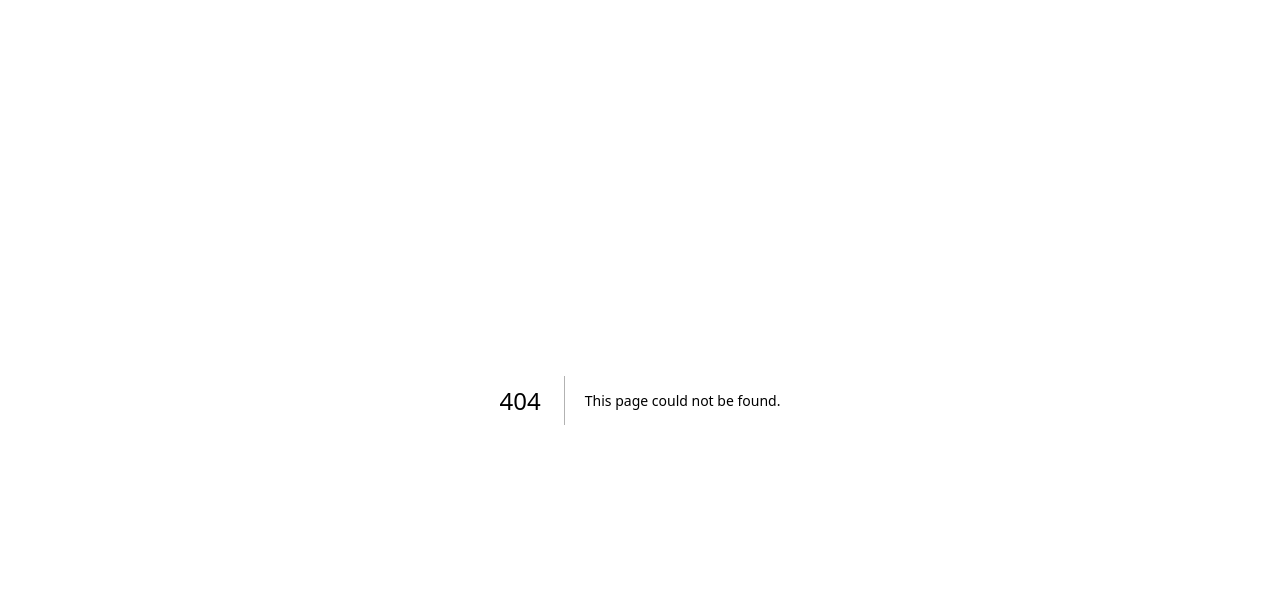
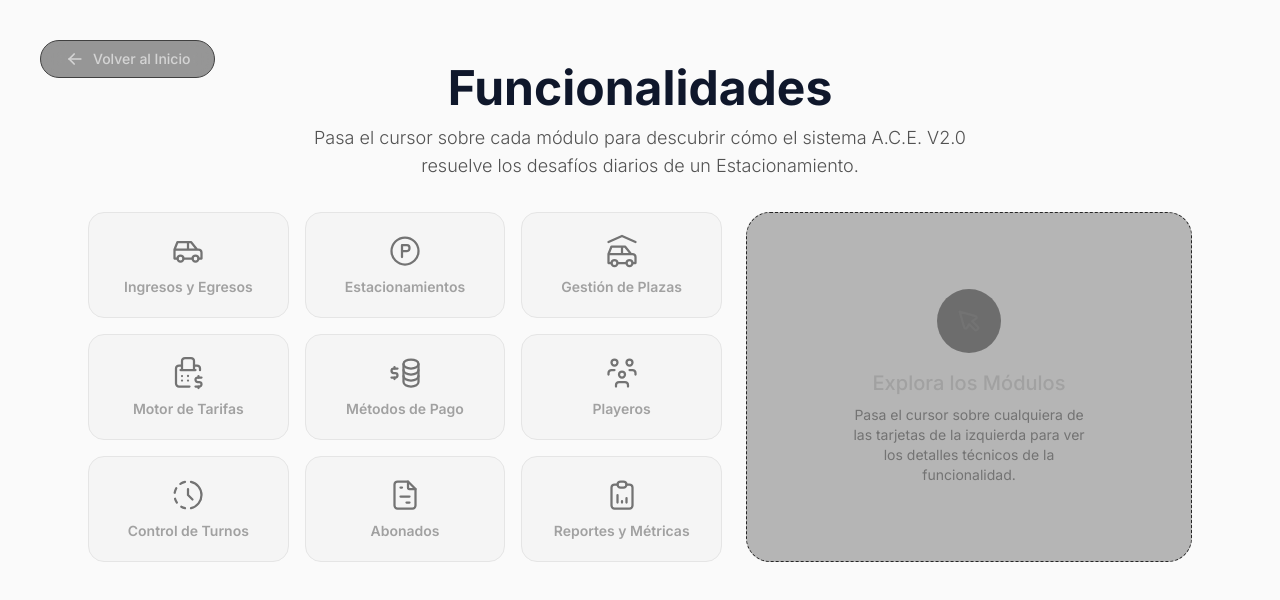
Before and after one commit to CCrisstian/EstACE-Frontend, a Next.js app: page /funcionalidades in a window 1280 px wide. Before the commit this address had no page. Shown: the top 600 px of the page. Built offline with nearby package versions, Linux system fonts and the light colour scheme.

Commit message:
nueva seccion funcionalidades

```diff
--- /dev/null
+++ b/app/funcionalidades/page.tsx
@@ -0,0 +1,216 @@
+"use client";
+
+import { useState } from "react";
+import Link from "next/link";
+import { motion, AnimatePresence } from "framer-motion";
+import {
+  IconArrowLeft,
+  IconCar,
+  IconParkingCircle,
+  IconCarGarage,
+  IconCashRegister,
+  IconBusinessplan,
+  IconUsersGroup,
+  IconHistoryToggle,
+  IconFileInvoice,
+  IconReportAnalytics,
+  IconPointer
+} from "@tabler/icons-react";
+
+// --- DATOS DE LAS FUNCIONALIDADES ---
+const funcionalidades = [
+  {
+    id: "ingresos",
+    title: "Ingresos y Egresos",
+    icon: IconCar,
+    color: "text-blue-400",
+    glow: "rgba(59,130,246,0.5)",
+    description: "Gestiona ingresos detectando patentes y abonos para asignar plazas automáticamente. El egreso calcula la estadía con reglas de tolerancia y procesa el cobro."
+  },
+  {
+    id: "estacionamientos",
+    title: "Estacionamientos",
+    icon: IconParkingCircle,
+    color: "text-blue-400",
+    glow: "rgba(59,130,246,0.5)",
+    description: "Administración multi-sucursal. Integra servicios de geocodificación para mapear ubicaciones exactas y prevenir duplicados. Permite configurar reglas de negocio complejas como horarios diferenciados por fin de semana o feriados."
+  },
+  {
+    id: "plazas",
+    title: "Gestión de Plazas",
+    icon: IconCarGarage,
+    color: "text-blue-400",
+    glow: "rgba(59,130,246,0.5)",
+    description: "Permite crear, editar y listar plazas. Calcula la disponibilidad evaluando habilitación física, ocupación transitoria y reservas de abonados, generando un dashboard con métricas por categoría en tiempo real."},
+  {
+    id: "tarifas",
+    title: "Motor de Tarifas",
+    icon: IconCashRegister,
+    color: "text-blue-400",
+    glow: "rgba(59,130,246,0.5)",
+    description: "Valida restricciones cruzadas para evitar tarifas duplicadas por sucursal, categoría de vehículo y fracción de tiempo. Sella automáticamente las fechas de vigencia para garantizar auditorías contables precisas."
+  },
+  {
+    id: "pagos",
+    title: "Métodos de Pago",
+    icon: IconBusinessplan,
+    color: "text-blue-400",
+    glow: "rgba(59,130,246,0.5)",
+    description: "Permite habilitar y auditar distintas formas de cobro por sucursal, desde efectivo tradicional hasta billeteras virtuales y tarjetas, integrando reportes de conciliación."
+  },
+  {
+    id: "playeros",
+    title: "Playeros",
+    icon: IconUsersGroup,
+    color: "text-blue-400",
+    glow: "rgba(59,130,246,0.5)",
+    description: "Control de recursos humanos. Administración del personal operativo, asignación de perfiles de acceso, control de estado y vinculación a sucursales o turnos específicos."
+  },
+  {
+    id: "turnos",
+    title: "Control de Turnos",
+    icon: IconHistoryToggle,
+    color: "text-blue-400",
+    glow: "rgba(59,130,246,0.5)",
+    description: "Auditoría operativa y de caja. Seguimiento estricto de la apertura y cierre de jornadas por operador, controlando los montos iniciales, la recaudación total acumulada y el arqueo de caja final."
+  },
+  {
+    id: "abonados",
+    title: "Abonados",
+    icon: IconFileInvoice,
+    color: "text-blue-400",
+    glow: "rgba(59,130,246,0.5)",
+    description: "Fidelización de clientes. Registro de clientes recurrentes, vinculación múltiple de vehículos por titular y gestión automatizada de pagos de abonos mensuales o quincenales con alertas de vencimiento."
+  },
+  {
+    id: "reportes",
+    title: "Reportes y Métricas",
+    icon: IconReportAnalytics,
+    color: "text-blue-400",
+    glow: "rgba(59,130,246,0.5)",
+    description: "Generación de estadísticas detalladas sobre recaudación neta, horas pico de tráfico, ocupación promedio por categoría y rendimiento del personal."
+  }
+];
+
+export default function FuncionalidadesPage() {
+  const [activeFeature, setActiveFeature] = useState<typeof funcionalidades[0] | null>(null);
+
+  return (
+    <div className="min-h-screen w-full bg-neutral-50 dark:bg-black font-sans relative pb-12">
+
+      {/* BOTÓN VOLVER */}
+      <div className="fixed top-6 left-6 md:top-10 md:left-10 z-50">
+        <Link
+          href="/"
+          className="flex items-center gap-2 px-6 py-2 rounded-full border border-neutral-700 text-neutral-300 text-sm font-medium hover:bg-white hover:text-black transition-all bg-black/40 backdrop-blur-md"
+        >
+          <IconArrowLeft size={20} />
+          <span>Volver al Inicio</span>
+        </Link>
+      </div>
+
+      {/* CABECERA*/}
+      <div className="pt-16 md:pt-16 pb-8 flex flex-col items-center justify-center w-full px-6">
+        <div className="w-full max-w-6xl text-center">
+          <h1 className="text-4xl md:text-5xl font-bold text-slate-900 dark:text-white mb-3">
+            Funcionalidades
+          </h1>
+          <p className="text-lg text-neutral-600 dark:text-neutral-400 font-light max-w-2xl mx-auto">
+            Pasa el cursor sobre cada módulo para descubrir cómo el sistema A.C.E. V2.0 resuelve los desafíos diarios de un Estacionamiento.
+          </p>
+        </div>
+      </div>
+
+      {/* CONTENEDOR PRINCIPAL */}
+      <div className="max-w-6xl mx-auto px-6 grid grid-cols-1 lg:grid-cols-12 gap-6 items-start relative">
+
+        {/* COLUMNA IZQUIERDA: GRILLA */}
+        <div className="lg:col-span-7 grid grid-cols-2 sm:grid-cols-3 gap-4">
+          {funcionalidades.map((feature) => {
+            const Icono = feature.icon;
+            const isHovered = activeFeature?.id === feature.id;
+
+            return (
+              <div
+                key={feature.id}
+                onMouseEnter={() => setActiveFeature(feature)}
+                onClick={() => setActiveFeature(feature)}
+                className={`
+                  relative overflow-hidden cursor-pointer rounded-2xl p-5 flex flex-col items-center justify-center text-center gap-2 transition-all duration-300 border
+                  ${isHovered
+                    ? "bg-white/10 border-neutral-400 dark:border-neutral-600 scale-105 shadow-2xl"
+                    : "bg-neutral-100 dark:bg-neutral-900/50 border-neutral-200 dark:border-neutral-800 hover:border-neutral-600"
+                  }
+                `}
+                style={{
+                  boxShadow: isHovered ? `0 0 20px ${feature.glow}` : 'none'
+                }}
+              >
+                <Icono
+                  size={36}
+                  stroke={1.5}
+                  className={`transition-colors duration-300 ${isHovered ? feature.color : "text-neutral-500"}`}
+                />
+                <h3 className={`text-sm font-semibold transition-colors duration-300 ${isHovered ? "text-white" : "text-neutral-400"}`}>
+                  {feature.title}
+                </h3>
+              </div>
+            );
+          })}
+        </div>
+
+        <div className="lg:col-span-5 lg:sticky lg:top-40 h-[350px] w-full">
+
+          <AnimatePresence mode="wait">
+            {activeFeature ? (
+              <motion.div
+                key={activeFeature.id}
+                initial={{ opacity: 0, y: 20, filter: "blur(4px)" }}
+                animate={{ opacity: 1, y: 0, filter: "blur(0px)" }}
+                exit={{ opacity: 0, y: -20, filter: "blur(4px)" }}
+                transition={{ duration: 0.3 }}
+                className="h-full w-full rounded-3xl border border-neutral-700 bg-neutral-900/80 backdrop-blur-xl p-6 flex flex-col justify-start relative overflow-hidden shadow-2xl"
+              >
+                <div
+                  className="absolute -top-24 -right-24 w-64 h-64 rounded-full blur-[80px] opacity-20 pointer-events-none"
+                  style={{ backgroundColor: activeFeature.glow.replace('0.5', '1') }}
+                />
+
+                <div className="relative z-10">
+                  <activeFeature.icon size={56} stroke={1.5} className={`${activeFeature.color} mb-3`} />
+                  <h2 className="text-2xl font-bold text-white mb-4">
+                    {activeFeature.title}
+                  </h2>
+                  <p className="text-neutral-300 text-base md:text-lg leading-relaxed font-light">
+                    {activeFeature.description}
+                  </p>
+                </div>
+              </motion.div>
+
+            ) : (
+              <motion.div
+                key="empty"
+                initial={{ opacity: 0 }}
+                animate={{ opacity: 1 }}
+                exit={{ opacity: 0 }}
+                transition={{ duration: 0.3 }}
+                className="h-full w-full rounded-3xl border border-dashed border-neutral-800 bg-neutral-900/30 p-8 flex flex-col items-center justify-center text-center"
+              >
+                <div className="w-16 h-16 rounded-full bg-neutral-800/50 flex items-center justify-center mb-4">
+                  <IconPointer size={28} className="text-neutral-500" />
+                </div>
+                <h3 className="text-xl font-medium text-neutral-400 mb-2">
+                  Explora los Módulos
+                </h3>
+                <p className="text-neutral-500 text-sm max-w-[250px]">
+                  Pasa el cursor sobre cualquiera de las tarjetas de la izquierda para ver los detalles técnicos de la funcionalidad.
+                </p>
+              </motion.div>
+            )}
+          </AnimatePresence>
+        </div>
+
+      </div>
+    </div>
+  );
+}
--- a/app/herramientas/page.tsx
+++ b/app/herramientas/page.tsx
@@ -91,7 +91,6 @@ export default function HerramientaPage() {
   const scrollTo = (id: string, ref: any) => {
     setActive(id);
     isClickScrolling.current = true;
-    // CAMBIO: Usamos block: "start" para ir al inicio real de la sección
     ref.current?.scrollIntoView({ behavior: "smooth", block: "start" });
     setTimeout(() => { isClickScrolling.current = false; }, 1000);
   };
--- a/app/page.tsx
+++ b/app/page.tsx
@@ -10,16 +10,18 @@ import {
   IconChevronRight,
   IconHistory,
   IconCode,
-  IconUserScan
+  IconUserScan,
+  IconListCheck
 } from "@tabler/icons-react";
 
+// JERARQUÍA Y COLORES
 const carouselCards = [
   {
     id: 1,
-    title: "Historia del Proyecto",
-    description: "Conoce el origen de A.C.E., desde su nacimiento académico en la UTN hasta su evolución tecnológica actual.",
-    icon: <IconHistory className="w-24 h-24 text-blue-400 mb-6" />,
-    href: "/historia",
+    title: "Funcionalidades",
+    description: "Descubre en detalle las capacidades del sistema: gestión del estacionamiento, cálculo de tarifas y reportes.",
+    icon: <IconListCheck className="w-24 h-24 text-blue-400 mb-6" />,
+    href: "/funcionalidades",
     glowColor: "via-blue-500",
     bgGlow: "to-blue-500/15",
     hoverText: "group-hover:text-blue-400"
@@ -43,6 +45,16 @@ const carouselCards = [
     glowColor: "via-purple-500",
     bgGlow: "to-purple-500/15",
     hoverText: "group-hover:text-purple-400"
+  },
+  {
+    id: 4,
+    title: "Historia del Proyecto",
+    description: "Conoce el origen de A.C.E., desde su nacimiento académico en la UTN hasta su evolución tecnológica actual.",
+    icon: <IconHistory className="w-24 h-24 text-orange-400 mb-6" />,
+    href: "/historia",
+    glowColor: "via-orange-500",
+    bgGlow: "to-orange-500/15",
+    hoverText: "group-hover:text-orange-400"
   }
 ];
 
@@ -88,7 +100,6 @@ export default function Home() {
 
           <motion.div initial={{ opacity: 0, y: 10 }} animate={{ opacity: 1, y: 0 }} transition={{ duration: 0.5, delay: 0.5 }}>
             <Link href="/login">
-              {/* Botón de Login (Mantiene el HoverBorderGradient original) */}
               <HoverBorderGradient containerClassName="rounded-lg p-[2px]" as="button" className="bg-black text-white flex items-center space-x-2 border-2 border-neutral-800">
                 <span className="font-semibold px-4 py-1">Login</span>
               </HoverBorderGradient>
@@ -116,7 +127,7 @@ export default function Home() {
                   {/* Iluminación interna */}
                   <div className={`absolute inset-0 bg-gradient-to-br from-transparent via-transparent ${carouselCards[currentIndex].bgGlow} opacity-0 group-hover:opacity-100 transition-opacity duration-500 pointer-events-none`} />
 
-                  {/* Bordes animados con el color EXACTO de la tarjeta*/}
+                  {/* Bordes animados */}
                   <span className={`absolute inset-x-0 -bottom-px z-20 block h-[6px] w-full bg-gradient-to-r from-transparent ${carouselCards[currentIndex].glowColor} to-transparent opacity-0 transition duration-500 group-hover:opacity-100`} />
                   <span className={`absolute inset-x-10 -bottom-px z-20 mx-auto block h-[6px] w-1/2 bg-gradient-to-r from-transparent ${carouselCards[currentIndex].glowColor} to-transparent opacity-0 blur-sm transition duration-500 group-hover:opacity-100`} />
 
```
